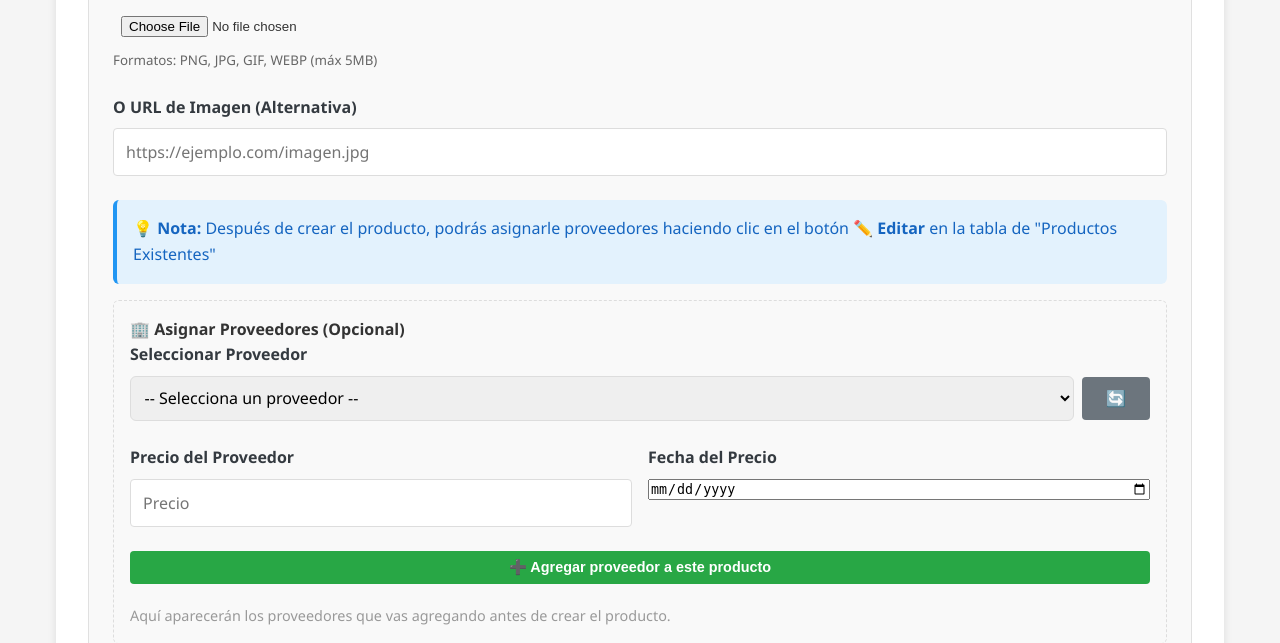
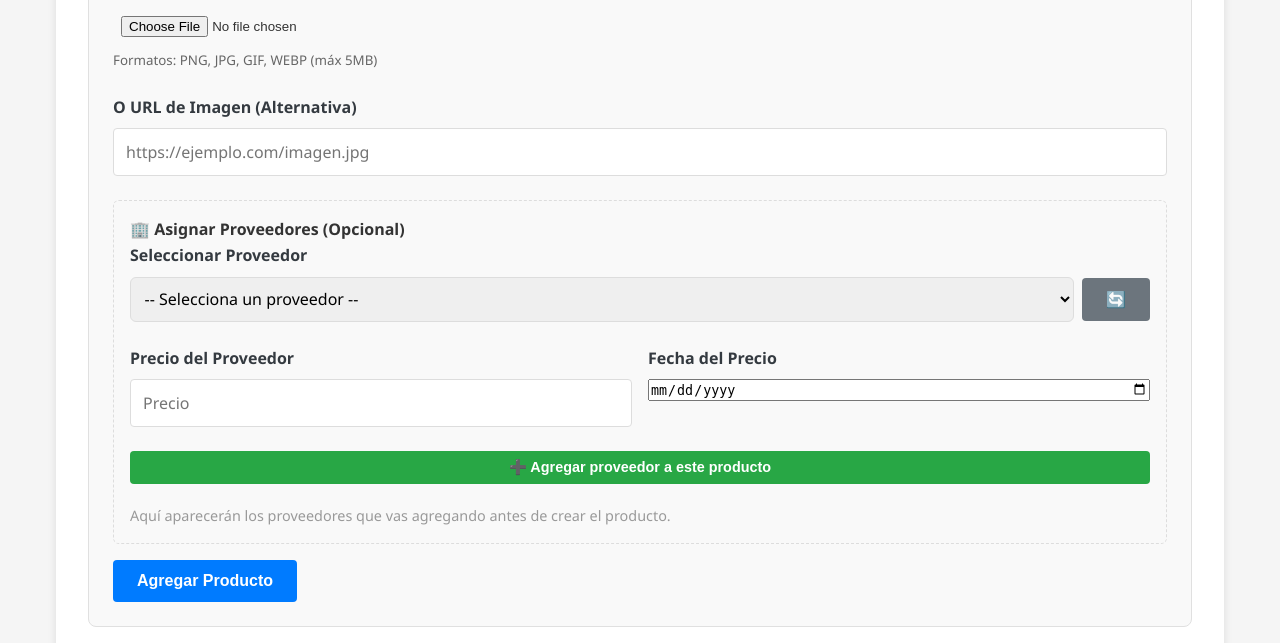
Before and after one commit to sistemas2verduzco-svg/industrial-verduzco, a Flask app: page /admin in a window 1280 px wide. Shown: the part 740-1383 px from the top of the page. Run offline with Flask 3, Linux system fonts and the light colour scheme; the visitor is signed in with stand-in values (Sample User, id 1); data that the repository does not hold is empty.

Commit message:
modified:   templates/admin.html

```diff
--- a/templates/admin.html
+++ b/templates/admin.html
@@ -79,13 +79,6 @@
                     <div id="preview-imagen" style="display: none; margin: 1rem 0;">
                         <p style="font-weight: 600; margin-bottom: 0.5rem;">Vista previa:</p>
                         <img id="preview-img" src="" alt="Preview" style="max-width: 200px; max-height: 200px; border-radius: 6px;">
-                    </div>
-
-                    <div style="background: #e3f2fd; border-left: 4px solid #2196F3; padding: 1rem; border-radius: 6px; margin: 1rem 0;">
-                        <p style="margin: 0; color: #1565c0; font-weight: 500;">
-                            💡 <strong>Nota:</strong> Después de crear el producto, podrás asignarle proveedores
-                            haciendo clic en el botón <strong>✏️ Editar</strong> en la tabla de "Productos Existentes"
-                        </p>
                     </div>
 
                     <!-- Sección: Asignar proveedores durante la creación (opcional) -->
```
